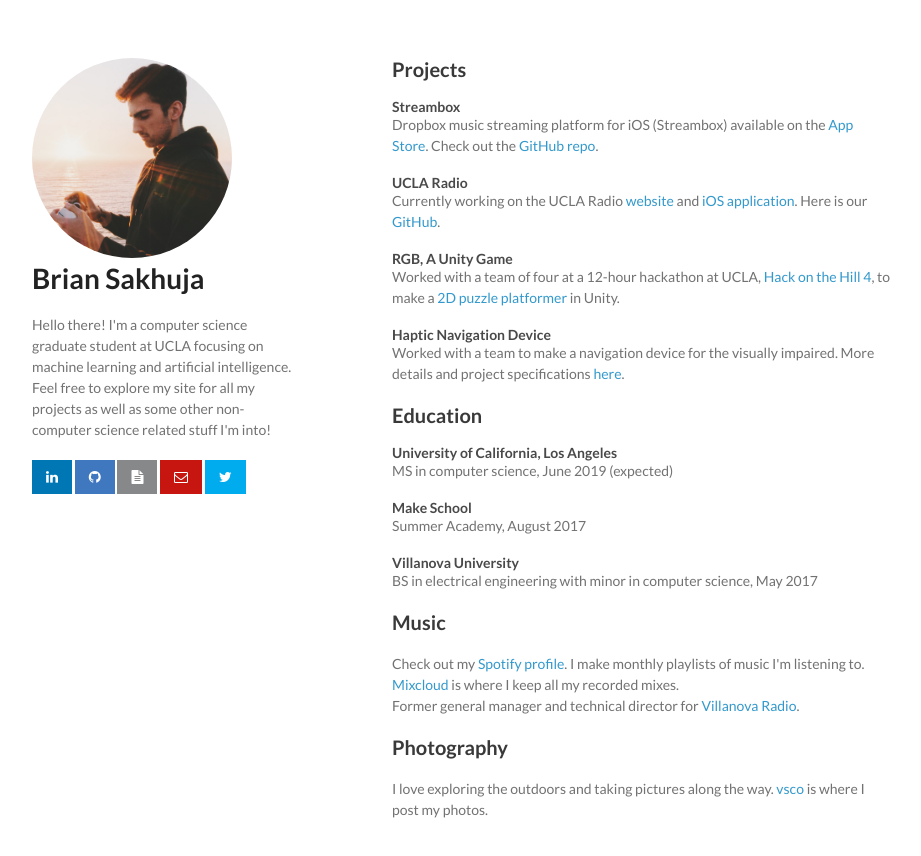
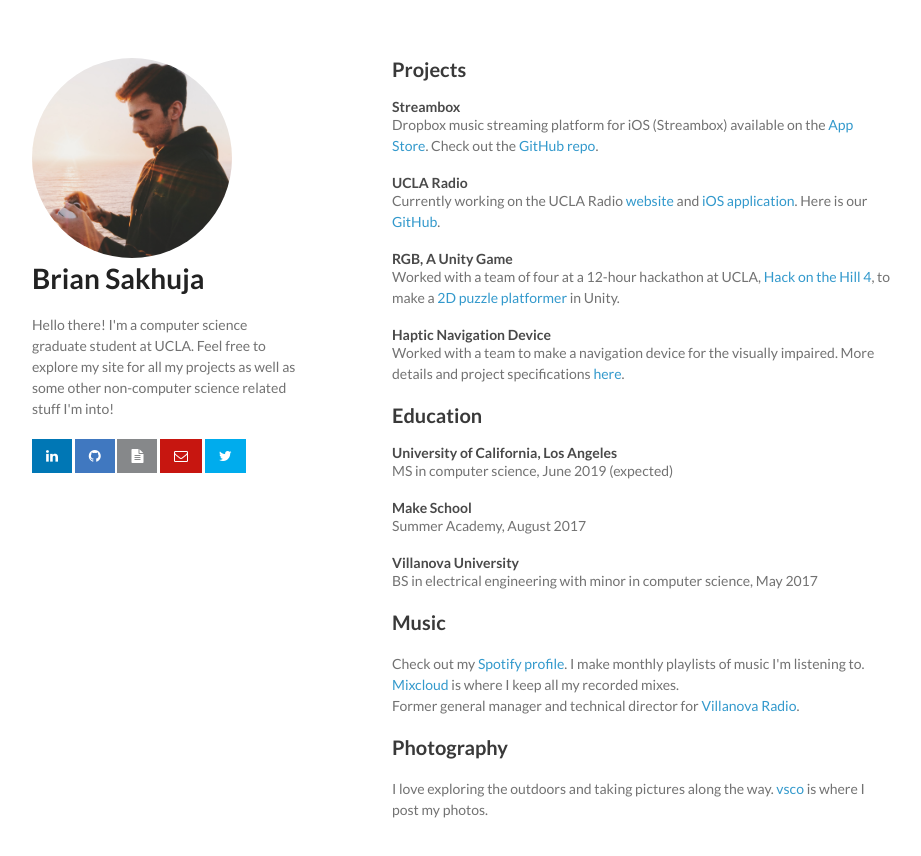
Before and after one commit to bsakhuja/bsakhuja.github.io, a plain HTML site: page index.html in a window 1280 px wide. Shown: the whole page, without its empty margins (178-1099 px from the left). Drawn offline with Linux system fonts and the light colour scheme.

Commit message:
updated bio

```diff
--- a/index.html
+++ b/index.html
@@ -16,7 +16,7 @@
     <header>
       <img class="circular--square" src ="/images/profilepic.jpg" />
       <h1>Brian Sakhuja</h1>
-      <p>Hello there! I'm a computer science graduate student at UCLA focusing on machine learning and artificial intelligence.
+      <p>Hello there! I'm a computer science graduate student at UCLA.
         Feel free to explore my site for all my projects as well as some other non-computer science related stuff I'm into!
       </p>
 
```
